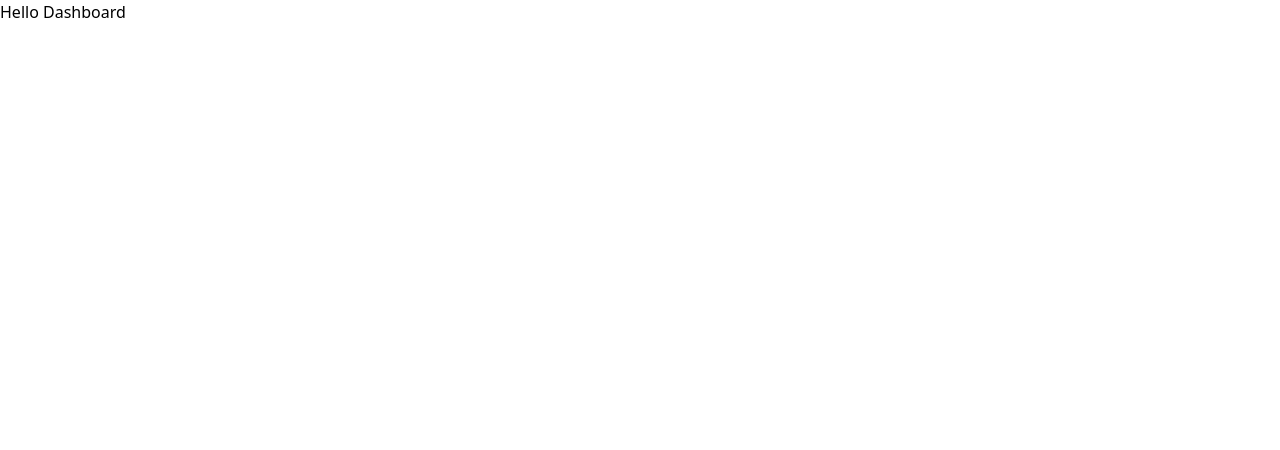
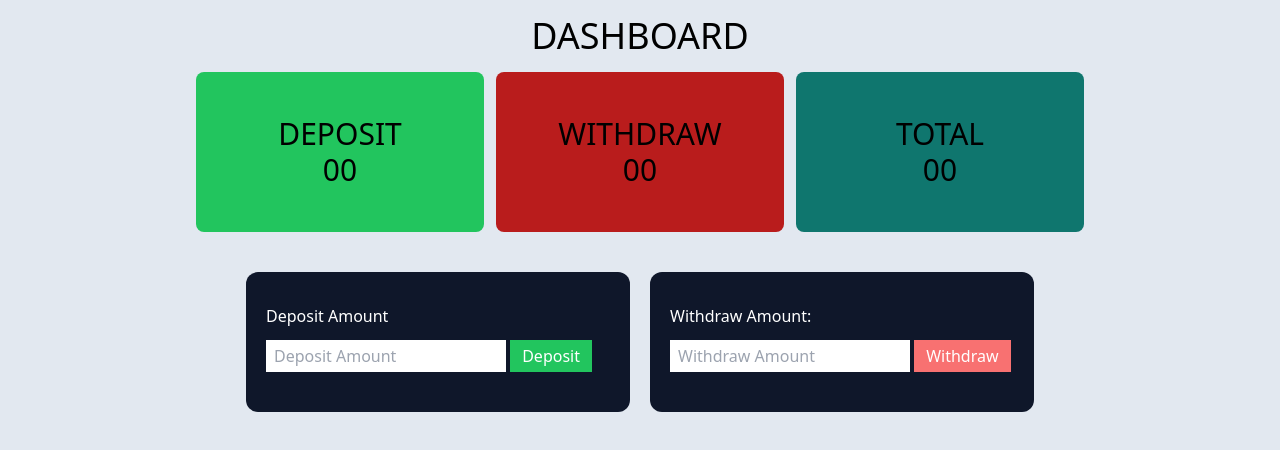
Before and after one commit to GausAlMunirTushar/100-days-of-code, a website: page deposit-withdraw/dashboard.html in a window 1280 px wide. Drawn offline with Linux system fonts and the light colour scheme.

Commit message:
dashboard design completed

```diff
--- a/deposit-withdraw/dashboard.html
+++ b/deposit-withdraw/dashboard.html
@@ -4,9 +4,41 @@
     <meta charset="UTF-8">
     <meta name="viewport" content="width=device-width, initial-scale=1.0">
     <title>Dashboard</title>
-    <link rel="stylesheet" href="../css/output.css">
+    <link rel="stylesheet" href="./css/output.css">
 </head>
 <body>
-    <h1>Hello Dashboard</h1>
+    <section class="bg-slate-200 h-screen">
+        <h1 class="text-center text-4xl py-4 uppercase">Dashboard</h1>
+        <div class="flex justify-center items-center gap-3">
+            <div class="w-72 bg-green-500 h-40 flex flex-col items-center justify-center rounded-lg text-black">
+                <span class="text-3xl uppercase">Deposit</span>
+                <span class="text-3xl uppercase">00</span>
+            </div>
+            <div class="w-72 bg-red-700 h-40 flex flex-col items-center justify-center rounded-lg text-black">
+                <span class="text-3xl uppercase">Withdraw</span>
+                <span class="text-3xl uppercase">00</span>
+            </div>
+            <div class="w-72 bg-teal-700 h-40 flex flex-col items-center justify-center rounded-lg text-black">
+                <span class="text-3xl uppercase">Total</span>
+                <span class="text-3xl uppercase">00</span>
+            </div>
+        </div>
+        <div class="flex gap-5 justify-center items-center my-10">
+            <div class="bg-slate-900 text-white w-96 p-5 rounded-xl">
+                <h1 class="my-3">Deposit Amount</h1>
+               <div class="mb-5">
+                <input class="py-1 px-2 w-60 text-slate-900" type="text" placeholder="Deposit Amount">
+                <button class="bg-green-500 text-white py-1 px-3">Deposit</button>
+               </div>
+            </div>
+            <div class="bg-slate-900 w-96 p-5 rounded-xl text-white">
+                <h1 class="my-3">Withdraw Amount: </h1>
+               <div class="mb-5">
+                <input class="py-1 px-2 w-60 text-slate-900" type="text" placeholder="Withdraw Amount">
+                <button class="bg-red-400 py-1 px-3">Withdraw</button>
+               </div>
+            </div>
+        </div>
+    </section>
 </body>
 </html>
--- a/deposit-withdraw/js/index.js
+++ b/deposit-withdraw/js/index.js
@@ -13,7 +13,10 @@ function login() {
         window.location.href = 'dashboard.html'
     }
     else{
-        alert('Your Email and Password invalid')
+        alert('Your Email or Password is invalid')
     }
 })
 } login()
+
+
+// deposit
```
Also changed, not shown: deposit-withdraw/index.html (+2 -2 lines), deposit-withdraw/css/output.css.
